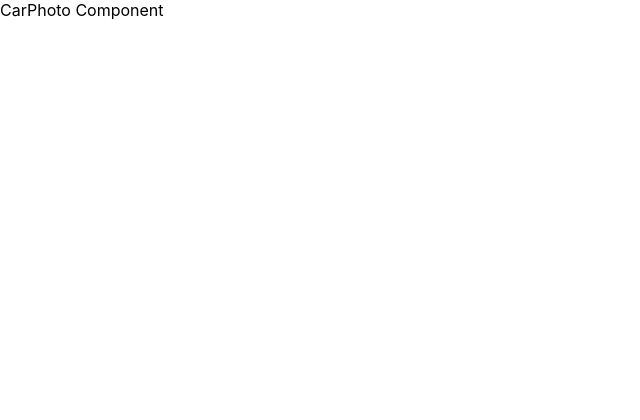
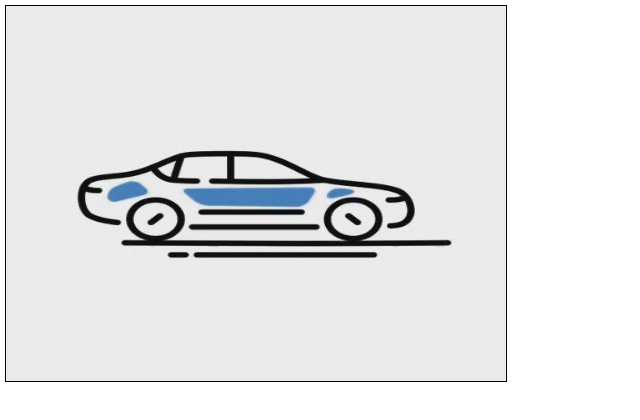
Before and after one commit to KostiantynPolishko2/baza-gai, a React (Create React App) app: page / in a window 1280 px wide. Shown: the top 420 px of the page, without its empty margins (0-640 px from the left). Built offline with nearby package versions, Linux system fonts and the light colour scheme.

Commit message:
1 Created styled-component of main sizes.

```diff
--- a/src/components/CarPhoto/CarPhoto.styled.ts
+++ b/src/components/CarPhoto/CarPhoto.styled.ts
@@ -1,4 +1,36 @@
-import styled from 'styled-components';
+import styled, { css } from 'styled-components';
 
-export const CarPhotoWrapper = styled.div`
+const _margin = 15;
+const _padding = 5;
+
+const _default: string = 'fit-content';
+
+interface Size {
+    _width?: number,
+    _height?: number,
+}
+
+interface Photo {
+    _path?: string,
+}
+
+export const CarPhotoWrapper = styled.div<Size>`
+    position: relative;
+    margin: 5px;
+    border: 1px solid black;
+    width: ${props => props._width? props._width+'px' : _default};
+    height: ${props => props._height? props._height+'px' : _default};
 `;
+
+export const PhotoImg = styled.img<Photo>`
+    background-position: center;
+    background-repeat: no-repeat;
+    background-size: cover;
+`;
+
+export const CarPhotoImg = styled(PhotoImg).attrs({
+    alt: 'cars photo',
+})`
+    width: 100%;
+    height: 100%;
+`;
--- a/src/components/CarPhoto/CarPhoto.tsx
+++ b/src/components/CarPhoto/CarPhoto.tsx
@@ -1,11 +1,11 @@
 import React, { FC } from 'react';
-import { CarPhotoWrapper } from './CarPhoto.styled';
+import { CarPhotoWrapper, CarPhotoImg} from './CarPhoto.styled';
 
 interface CarPhotoProps {}
 
 const CarPhoto: FC<CarPhotoProps> = () => (
- <CarPhotoWrapper>
-    CarPhoto Component
+ <CarPhotoWrapper _width={500} _height={375}>
+   <CarPhotoImg src={require('./img/car_icon.jpg')}/>
  </CarPhotoWrapper>
 );
 
```
Also changed, not shown: src/components/CarPhoto/img/car_icon.jpg (added).
